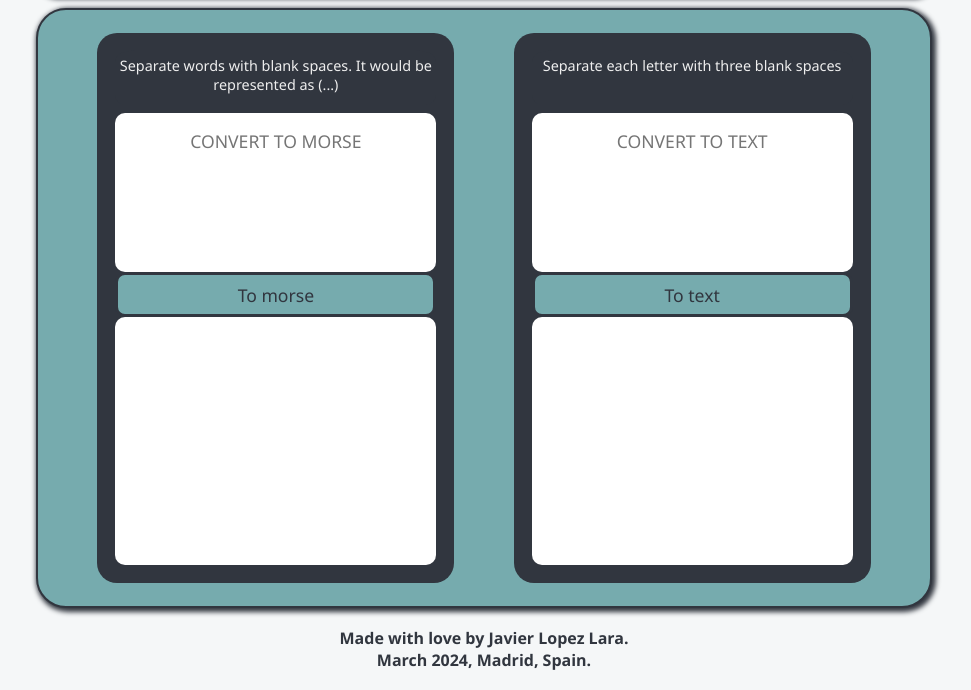
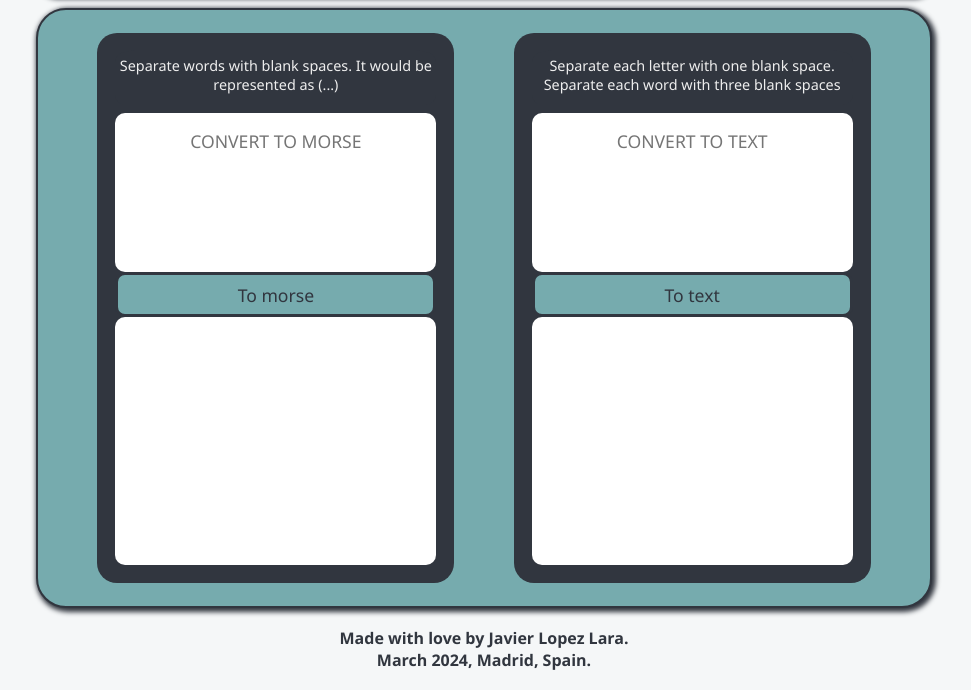
Before and after one commit to Javilone/morseApp, a plain HTML site: page index.html in a window 1280 px wide. Shown: the part 143-833 px from the top of the page, without its empty margins (156-1127 px from the left). Drawn offline with Linux system fonts and the light colour scheme.

Commit message:
Update index.html

```diff
--- a/index.html
+++ b/index.html
@@ -26,7 +26,7 @@
                 <hr class="separator">
                 <div class="to-text">
                     <form>
-                        <p class="instructions">Separate each letter with three blank spaces</p>
+                        <p class="instructions">Separate each letter with one blank space.<br>Separate each word with three blank spaces</p>
                         <textarea class="text-toText" id="text-toText" name="text-toText" placeholder="CONVERT TO TEXT"></textarea>
                         <button class="button-toText" id="button-toText" type="button" >To text</button>
                         <label class="label-toText" id="label-toText"></label>
```
